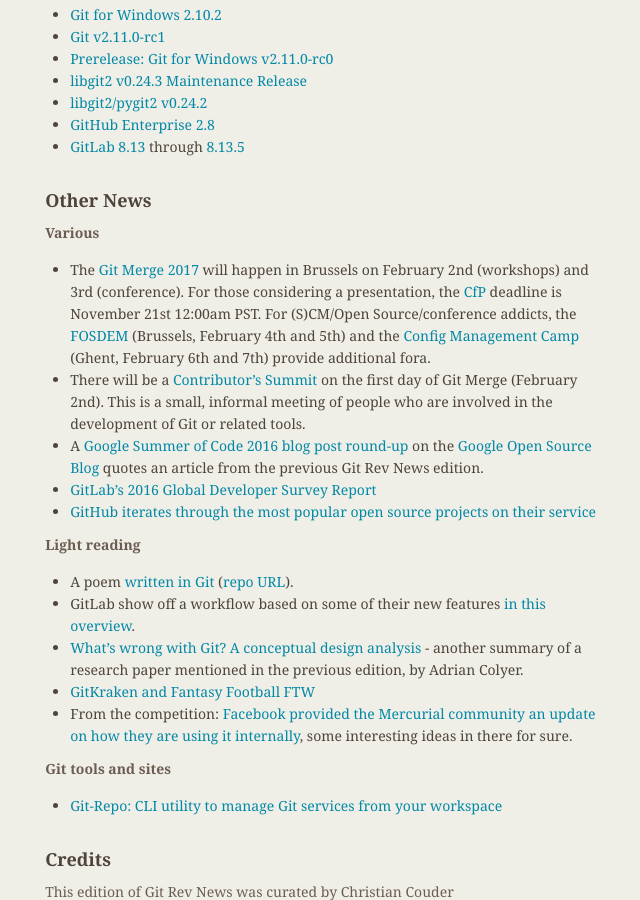
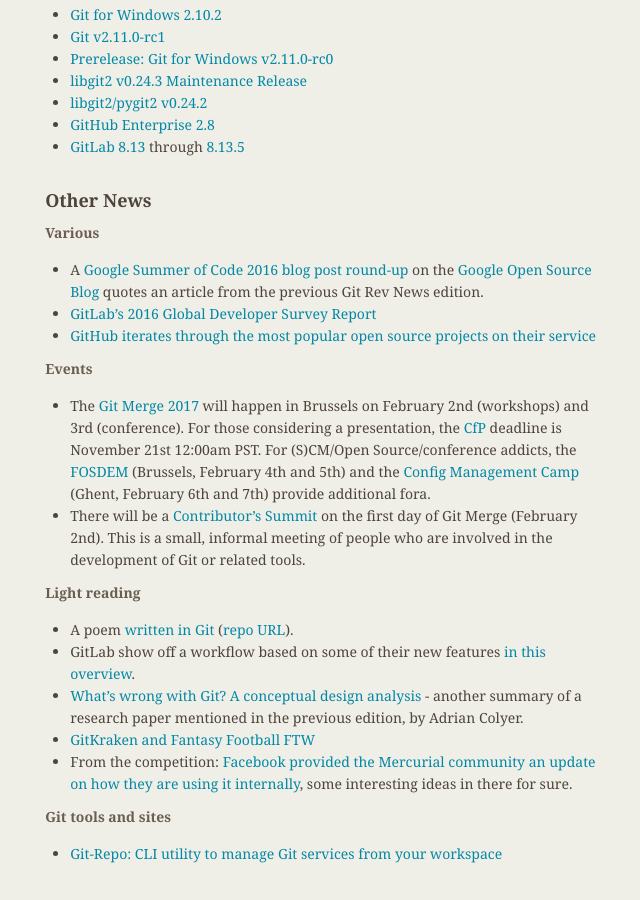
Before and after one commit to git/git.github.io, a Jekyll site: the page built from rev_news/drafts/edition-21.md, in a window 1280 px wide and 900 px high, scrolled down 5167 px. Shown: the whole window, without its empty margins (484-1124 px from the left). Built offline with Jekyll 4.4.1, drawn with Linux system fonts in a browser that asks for light colours.

Commit message:
rn-21: Move event-related links there to new "Events" subsection

```diff
--- a/rev_news/drafts/edition-21.md
+++ b/rev_news/drafts/edition-21.md
@@ -312,12 +312,15 @@
 
 __Various__
 
-* The [Git Merge 2017](http://git-merge.com/) will happen in Brussels on February 2nd (workshops) and 3rd (conference). For those considering a presentation, the [CfP](https://cfp.githubapp.com/events/git-merge-2017) deadline is November 21st 12:00am PST. For (S)CM/Open Source/conference addicts, the [FOSDEM](https://fosdem.org/2017/) (Brussels, February 4th and 5th) and the [Config Management Camp](http://cfgmgmtcamp.eu/gent-2017/) (Ghent, February 6th and 7th) provide additional fora.
-* There will be a [Contributor's Summit](http://public-inbox.org/git/20161025162829.jcy6fmnmdjual6io@sigill.intra.peff.net/) on the first day of Git Merge (February 2nd). This is a small, informal meeting of people who are involved in the development of Git or related tools.
 * A [Google Summer of Code 2016 blog post round-up](https://opensource.googleblog.com/2016/11/google-summer-of-code-2016-blog-posts.html)
 on the [Google Open Source Blog](https://opensource.googleblog.com/) quotes an article from the previous Git Rev News edition.
 * [GitLab's 2016 Global Developer Survey Report](https://page.gitlab.com/2016-Developer-Survey_2016-Developer-Survey.html)
 * [GitHub iterates through the most popular open source projects on their service](https://github.com/blog/2268-top-open-source-launches-on-github)
+
+__Events__
+
+* The [Git Merge 2017](http://git-merge.com/) will happen in Brussels on February 2nd (workshops) and 3rd (conference). For those considering a presentation, the [CfP](https://cfp.githubapp.com/events/git-merge-2017) deadline is November 21st 12:00am PST. For (S)CM/Open Source/conference addicts, the [FOSDEM](https://fosdem.org/2017/) (Brussels, February 4th and 5th) and the [Config Management Camp](http://cfgmgmtcamp.eu/gent-2017/) (Ghent, February 6th and 7th) provide additional fora.
+* There will be a [Contributor's Summit](http://public-inbox.org/git/20161025162829.jcy6fmnmdjual6io@sigill.intra.peff.net/) on the first day of Git Merge (February 2nd). This is a small, informal meeting of people who are involved in the development of Git or related tools.
 
 __Light reading__
 
```
